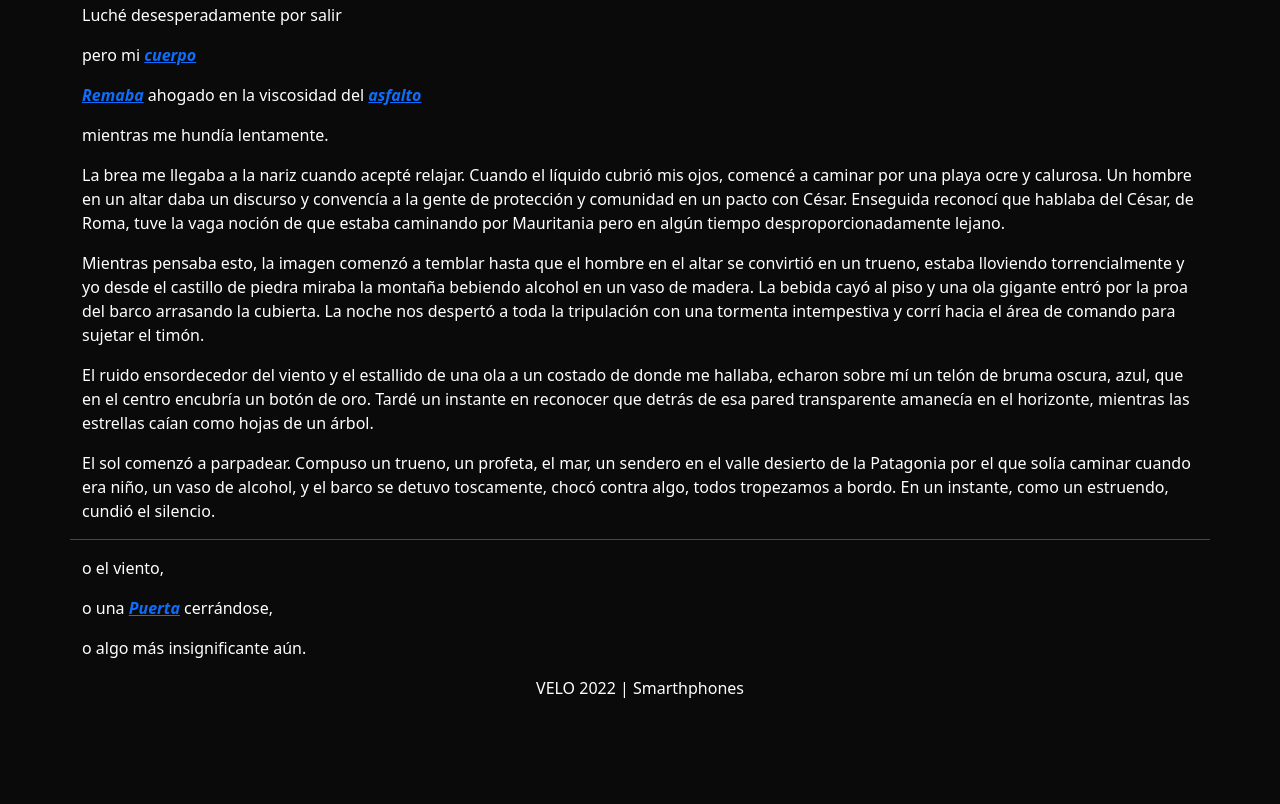
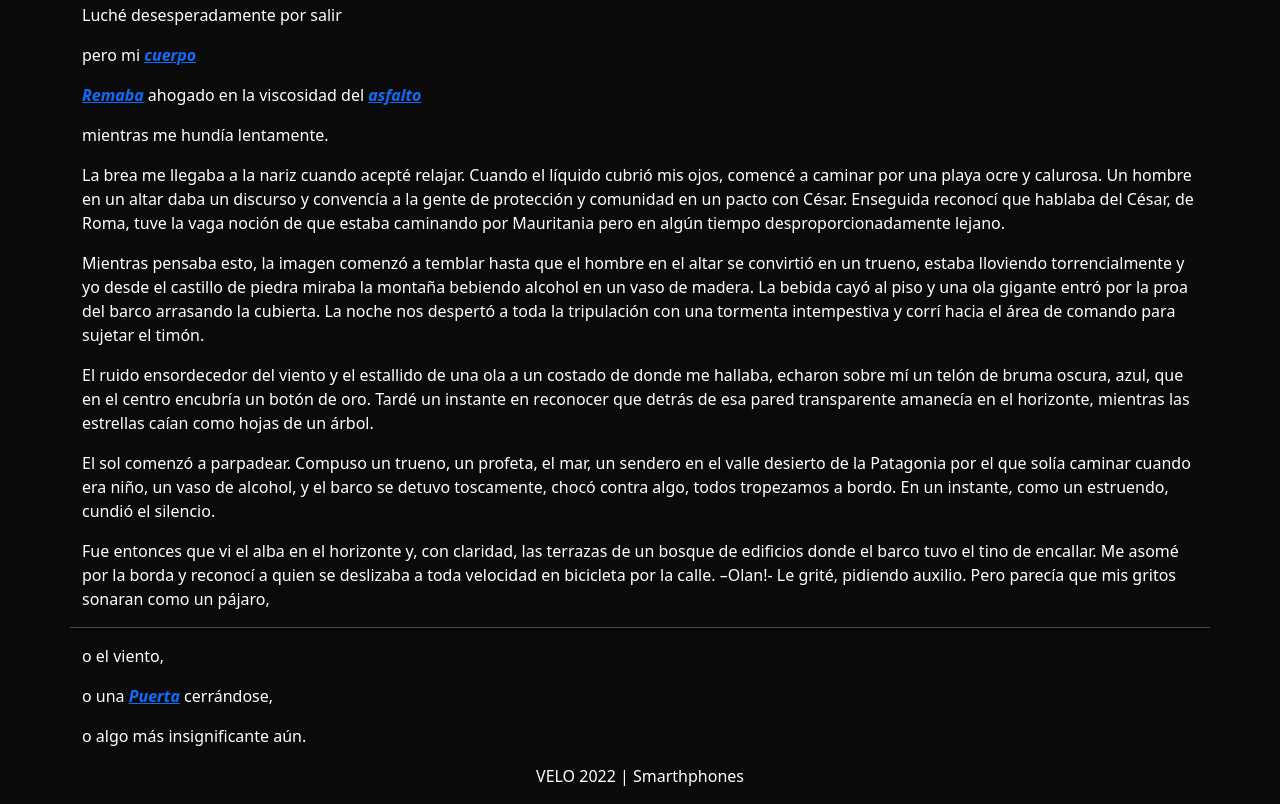
Before and after one commit to AlenPI/velo-smartphones, a plain HTML site: page index.html in a window 1280 px wide. Shown: the part 768-1572 px from the top of the page. Before the commit the page ends 1484 px from the top, so only its background shows below. Drawn offline with nearby package versions, Linux system fonts and the light colour scheme.

Commit message:
Update index.html

```diff
--- a/index.html
+++ b/index.html
@@ -62,6 +62,7 @@
 <p>El ruido ensordecedor del viento y el estallido de una ola a un costado de donde me hallaba, echaron sobre mí un telón de bruma oscura, azul, que en el centro encubría un botón de oro. Tardé un instante en reconocer que detrás de esa pared transparente amanecía en el horizonte, mientras las estrellas caían como hojas de un árbol. </p>
 <p>El sol comenzó a parpadear. Compuso un trueno, un profeta, el mar, un sendero en el valle desierto de la Patagonia por el que solía caminar cuando era niño, un vaso de alcohol,
 y el barco se detuvo toscamente, chocó contra algo, todos tropezamos a bordo. En un instante, como un estruendo, cundió el silencio.</p>
+<p> Fue entonces que vi el alba en el horizonte y, con claridad, las terrazas de un bosque de edificios donde el barco tuvo el tino de encallar. Me asomé por la borda y reconocí a quien se deslizaba a toda velocidad en bicicleta por la calle. –Olan!-  Le grité, pidiendo auxilio. Pero parecía que mis gritos sonaran como un pájaro, </p>
 <hr>
 </div>
 <!-- PAGINA 4 -->
```
